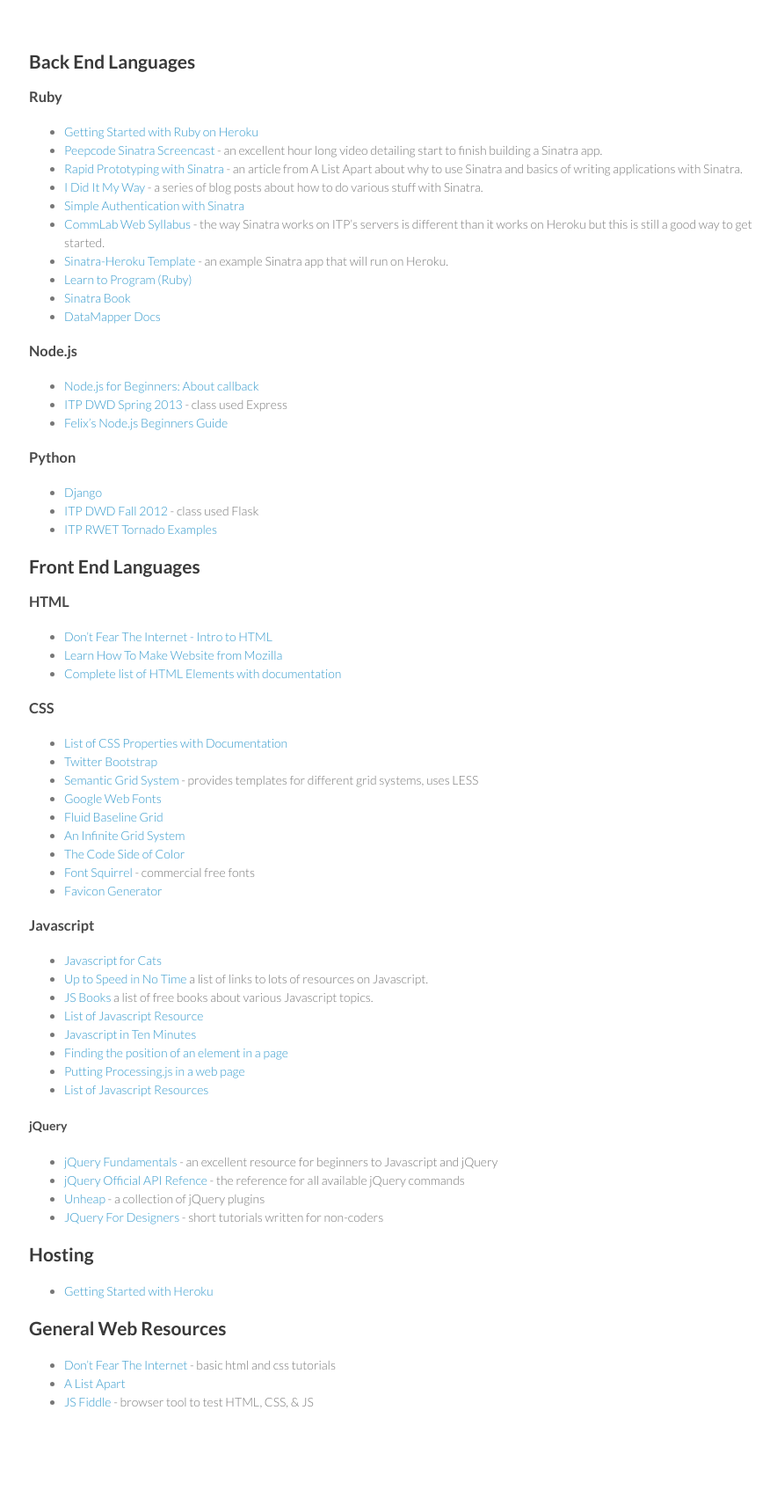
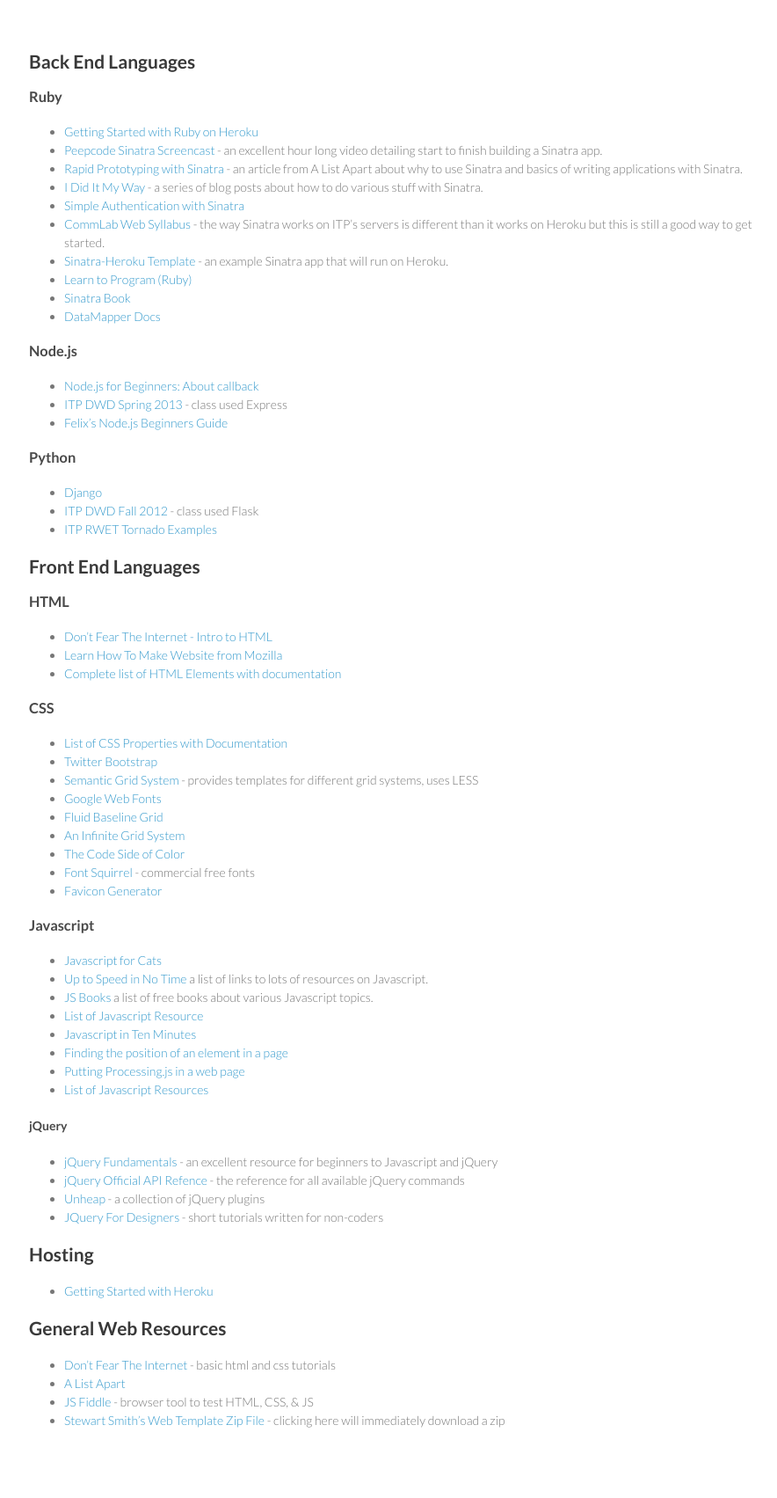
Before and after one commit to itpresidents/itpresidents.github.com, a Jekyll site: the page built from resources/web.md, in a window 1280 px wide. Shown: the whole page at 88% size, without its empty margins (177-1061 px from the left). Built offline with Jekyll 4.4.1, drawn with Linux system fonts in a browser that asks for light colours; Markdown is read by kramdown in place of the engine named in the settings; before the commit the page ends 1682 px from its top, so only the background shows below that.

Commit message:
Update resources/web.md

```diff
--- a/resources/web.md
+++ b/resources/web.md
@@ -78,3 +78,4 @@
 - [Don't Fear The Internet](http://www.dontfeartheinternet.com/) - basic html and css tutorials
 - [A List Apart](http://www.alistpart.com)
 - [JS Fiddle](http://jsfiddle.net/) - browser tool to test HTML, CSS, & JS
+- [Stewart Smith's Web Template Zip File](http://stewd.io/javascript/packages/webTemplate.zip) - clicking here will immediately download a zip
```
